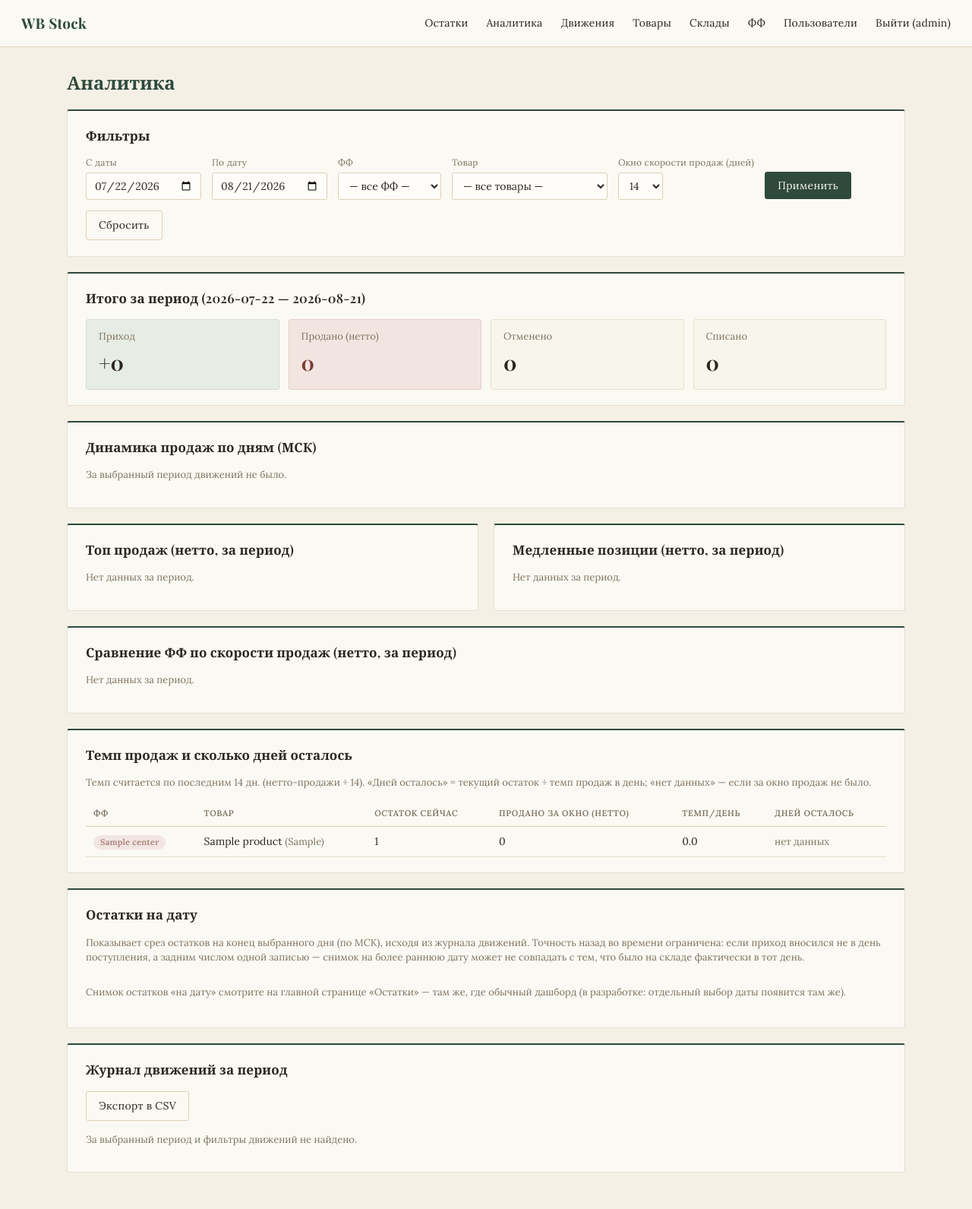
After one commit to alenkamaspan-pixel/wb-stock, a Flask app: page /analytics in a window 1280 px wide. The commit adds this page. Shown: the whole page at 76% size. Run offline with Flask 3, Linux system fonts and the light colour scheme; the visitor is signed in with stand-in values (Sample User, id 1); data comes from the database, SQL or seed files in the repository; tables that the repository leaves empty hold one stand-in row (values such as "Sample post").

Commit message:
Add files via upload

```diff
--- /dev/null
+++ b/app/templates/analytics.html
@@ -0,0 +1,190 @@
+{% extends "base.html" %}
+{% block title %}Аналитика{% endblock %}
+{% block content %}
+<h1>Аналитика</h1>
+
+<div class="card">
+  <h2>Фильтры</h2>
+  <form class="filter-bar" method="get" action="/analytics">
+    <div><label>С даты</label><input type="date" name="date_from" value="{{ date_from }}"></div>
+    <div><label>По дату</label><input type="date" name="date_to" value="{{ date_to }}"></div>
+    <div><label>ФФ</label>
+      <select name="ff_id">
+        <option value="">— все ФФ —</option>
+        {% for f in ff_list %}<option value="{{ f.id }}" {% if ff_id == f.id %}selected{% endif %}>{{ f.name }}</option>{% endfor %}
+      </select>
+    </div>
+    <div><label>Товар</label>
+      <select name="product_id">
+        <option value="">— все товары —</option>
+        {% for p in products %}<option value="{{ p.id }}" {% if product_id == p.id %}selected{% endif %}>{{ p.name }} ({{ p.sku }})</option>{% endfor %}
+      </select>
+    </div>
+    <div><label>Окно скорости продаж (дней)</label>
+      <select name="velocity_window">
+        {% for w in [7, 14, 30, 60] %}<option value="{{ w }}" {% if velocity_window == w %}selected{% endif %}>{{ w }}</option>{% endfor %}
+      </select>
+    </div>
+    <div><button type="submit">Применить</button></div>
+    <div><a href="/analytics" class="btn btn-secondary">Сбросить</a></div>
+  </form>
+</div>
+
+<div class="card">
+  <h2>Итого за период ({{ date_from }} — {{ date_to }})</h2>
+  <div class="stat-grid">
+    <div class="stat-tile positive">
+      <div class="stat-label">Приход</div>
+      <div class="stat-value">+{{ period_totals.income }}</div>
+    </div>
+    <div class="stat-tile negative">
+      <div class="stat-label">Продано (нетто)</div>
+      <div class="stat-value">{{ period_totals.net_sold }}</div>
+    </div>
+    <div class="stat-tile">
+      <div class="stat-label">Отменено</div>
+      <div class="stat-value">{{ period_totals.reversal }}</div>
+    </div>
+    <div class="stat-tile">
+      <div class="stat-label">Списано</div>
+      <div class="stat-value">{{ period_totals.writeoff }}</div>
+    </div>
+  </div>
+</div>
+
+<div class="card">
+  <h2>Динамика продаж по дням (МСК)</h2>
+  {% if daily_series %}
+  <div>
+    {% for d in daily_series %}
+    <div class="sparkbar-row">
+      <div class="muted" style="width:90px; flex:0 0 auto; font-size:12px;">{{ d.day }}</div>
+      <div class="sparkbar-track">
+        <div class="sparkbar-fill" style="width: {{ ((d.net_sold / max_daily) * 100) | round(1) if d.net_sold > 0 else 0 }}%;"></div>
+      </div>
+      <div style="width:60px; flex:0 0 auto; text-align:right; font-size:13px;">{{ d.net_sold }}</div>
+    </div>
+    {% endfor %}
+  </div>
+  {% else %}
+  <p class="muted">За выбранный период движений не было.</p>
+  {% endif %}
+</div>
+
+<div class="two-col">
+  <div class="card">
+    <h2>Топ продаж (нетто, за период)</h2>
+    {% if ranking.top %}
+    <ul class="rank-list">
+      {% for r in ranking.top %}
+      <li><span>{{ r.name }} <span class="muted">({{ r.sku }})</span></span><span class="rank-qty">{{ r.net_sold }}</span></li>
+      {% endfor %}
+    </ul>
+    {% else %}<p class="muted">Нет данных за период.</p>{% endif %}
+  </div>
+  <div class="card">
+    <h2>Медленные позиции (нетто, за период)</h2>
+    {% if ranking.slow %}
+    <ul class="rank-list">
+      {% for r in ranking.slow %}
+      <li><span>{{ r.name }} <span class="muted">({{ r.sku }})</span></span><span class="rank-qty">{{ r.net_sold }}</span></li>
+      {% endfor %}
+    </ul>
+    {% else %}<p class="muted">Нет данных за период.</p>{% endif %}
+  </div>
+</div>
+
+<div class="card">
+  <h2>Сравнение ФФ по скорости продаж (нетто, за период)</h2>
+  {% if ff_comparison %}
+  <table>
+    <thead><tr><th>ФФ</th><th>Продано</th><th>Отменено</th><th>% отмен</th><th>Нетто</th></tr></thead>
+    <tbody>
+      {% for r in ff_comparison %}
+      <tr>
+        <td>
+          {% if r.ff_id %}<span class="ff-tag ff-color-{{ r.ff_id % 6 }}">{{ r.ff_name }}</span>
+          {% else %}<span class="ff-tag ff-color-none">{{ r.ff_name }}</span>{% endif %}
+        </td>
+        <td>{{ r.sale_qty }}</td>
+        <td>{{ r.reversal_qty }}</td>
+        <td class="muted">{{ (r.cancel_rate * 100) | round(1) if r.cancel_rate is not none else '—' }}{% if r.cancel_rate is not none %}%{% endif %}</td>
+        <td class="{{ 'qty-negative' if r.net_sold < 0 else '' }}">{{ r.net_sold }}</td>
+      </tr>
+      {% endfor %}
+    </tbody>
+  </table>
+  {% else %}<p class="muted">Нет данных за период.</p>{% endif %}
+</div>
+
+<div class="card">
+  <h2>Темп продаж и сколько дней осталось</h2>
+  <p class="muted">
+    Темп считается по последним {{ velocity_window }} дн. (нетто-продажи ÷ {{ velocity_window }}).
+    «Дней осталось» = текущий остаток ÷ темп продаж в день; «нет данных» — если за окно продаж не было.
+  </p>
+  {% if velocity %}
+  <table>
+    <thead><tr><th>ФФ</th><th>Товар</th><th>Остаток сейчас</th><th>Продано за окно (нетто)</th><th>Темп/день</th><th>Дней осталось</th></tr></thead>
+    <tbody>
+      {% for v in velocity %}
+      <tr>
+        <td>
+          {% if v.ff_id %}<span class="ff-tag ff-color-{{ v.ff_id % 6 }}">{{ v.ff_name }}</span>
+          {% else %}<span class="ff-tag ff-color-none">{{ v.ff_name }}</span>{% endif %}
+        </td>
+        <td>{{ v.product_name }} <span class="muted">({{ v.sku }})</span></td>
+        <td class="{{ 'qty-negative' if v.stock < 0 else '' }}">{{ v.stock }}</td>
+        <td>{{ v.net_sold }}</td>
+        <td>{{ v.daily_rate | round(2) }}</td>
+        <td>
+          {% if v.days_left is none %}<span class="muted">нет данных</span>
+          {% else %}{{ v.days_left | round(1) }}{% endif %}
+        </td>
+      </tr>
+      {% endfor %}
+    </tbody>
+  </table>
+  {% else %}<p class="muted">Нет данных.</p>{% endif %}
+</div>
+
+<div class="card">
+  <h2>Остатки на дату</h2>
+  <p class="muted">
+    Показывает срез остатков на конец выбранного дня (по МСК), исходя из журнала движений.
+    Точность назад во времени ограничена: если приход вносился не в день поступления, а задним числом одной
+    записью — снимок на более раннюю дату может не совпадать с тем, что было на складе фактически в тот день.
+  </p>
+  <form class="inline" method="get" action="/">
+    <p class="muted">Снимок остатков «на дату» смотрите на главной странице «Остатки» — там же, где обычный дашборд (в разработке: отдельный выбор даты появится там же).</p>
+  </form>
+</div>
+
+<div class="card">
+  <h2>Журнал движений за период</h2>
+  <p><a href="/analytics/export.csv?date_from={{ date_from }}&date_to={{ date_to }}{% if ff_id %}&ff_id={{ ff_id }}{% endif %}{% if product_id %}&product_id={{ product_id }}{% endif %}" class="btn btn-secondary">Экспорт в CSV</a></p>
+  {% if journal %}
+  <table>
+    <thead><tr><th>Дата</th><th>Товар</th><th>Склад</th><th>ФФ</th><th>Тип</th><th>Кол-во</th><th>Источник</th><th>Комментарий</th></tr></thead>
+    <tbody>
+      {% for m in journal %}
+      <tr>
+        <td>{{ m.created_at | dtfmt }}</td>
+        <td>{{ m.product_name or '—' }} <span class="muted">({{ m.product_sku or '—' }})</span></td>
+        <td>{{ m.warehouse_name or '—' }}</td>
+        <td>
+          {% if m.ff_name %}<span class="ff-tag ff-color-{{ m.ff_id % 6 }}">{{ m.ff_name }}</span>
+          {% else %}<span class="muted">—</span>{% endif %}
+        </td>
+        <td>{{ m.movement_type }}</td>
+        <td class="{{ 'qty-negative' if m.delta < 0 else '' }}">{{ '+' if m.delta > 0 else '' }}{{ m.delta }}</td>
+        <td class="muted">{{ 'WB' if m.source == 'wb_sync' else (m.created_by_username or 'вручную') }}</td>
+        <td class="muted">{{ m.comment or '' }}</td>
+      </tr>
+      {% endfor %}
+    </tbody>
+  </table>
+  <p class="muted">Показаны первые 300 записей за период. Для полной выгрузки используйте экспорт в CSV.</p>
+  {% else %}<p class="muted">За выбранный период и фильтры движений не найдено.</p>{% endif %}
+</div>
+{% endblock %}
--- a/app/templates/base.html
+++ b/app/templates/base.html
@@ -4,14 +4,18 @@
   <meta charset="UTF-8">
   <meta name="viewport" content="width=device-width, initial-scale=1.0">
   <title>{% block title %}Склад{% endblock %} — WB Stock</title>
+  <link rel="preconnect" href="https://fonts.googleapis.com">
+  <link rel="preconnect" href="https://fonts.gstatic.com" crossorigin>
+  <link href="https://fonts.googleapis.com/css2?family=Playfair+Display:wght@600;700&family=Lora:wght@400;500;600&display=swap" rel="stylesheet">
   <link rel="stylesheet" href="/static/style.css">
 </head>
 <body>
   {% if user %}
   <div class="topbar">
-    <div class="brand">📦 WB Stock</div>
+    <div class="brand">WB Stock</div>
     <nav>
       <a href="/">Остатки</a>
+      <a href="/analytics">Аналитика</a>
       <a href="/movements">Движения</a>
       <a href="/products">Товары</a>
       <a href="/warehouses">Склады</a>
--- a/app/templates/ff_edit.html
+++ b/app/templates/ff_edit.html
@@ -1,7 +1,7 @@
 {% extends "base.html" %}
 {% block title %}Изменить ФФ{% endblock %}
 {% block content %}
-<h1>Изменить ФФ: {{ ff.name }}</h1>
+<h1>Изменить ФФ: <span class="ff-tag ff-color-{{ ff.id % 6 }}">{{ ff.name }}</span></h1>
 
 <div class="card">
   <form method="post" action="/fulfillment-centers/{{ ff.id }}/edit">
--- a/app/templates/fulfillment_centers.html
+++ b/app/templates/fulfillment_centers.html
@@ -26,8 +26,9 @@
     <tbody>
       {% for f in ff_list %}
       {% set linked = warehouses | selectattr('fulfillment_center_id', 'equalto', f.id) | list %}
+      {% set ff_color = 'ff-color-' ~ (f.id % 6) %}
       <tr>
-        <td>{{ f.name }}</td>
+        <td><span class="ff-tag {{ ff_color }}">{{ f.name }}</span></td>
         <td class="muted">
           {{ linked | length }}{% if linked %} ({{ linked | map(attribute='name') | join(', ') }}){% endif %}
         </td>
```
Also changed, not shown: app/templates/dashboard.html (+7 -3 lines), app/templates/movements.html (+7 -1 lines), app/templates/warehouse_edit.html (+7 -0 lines), app/templates/warehouses.html (+6 -1 lines).
